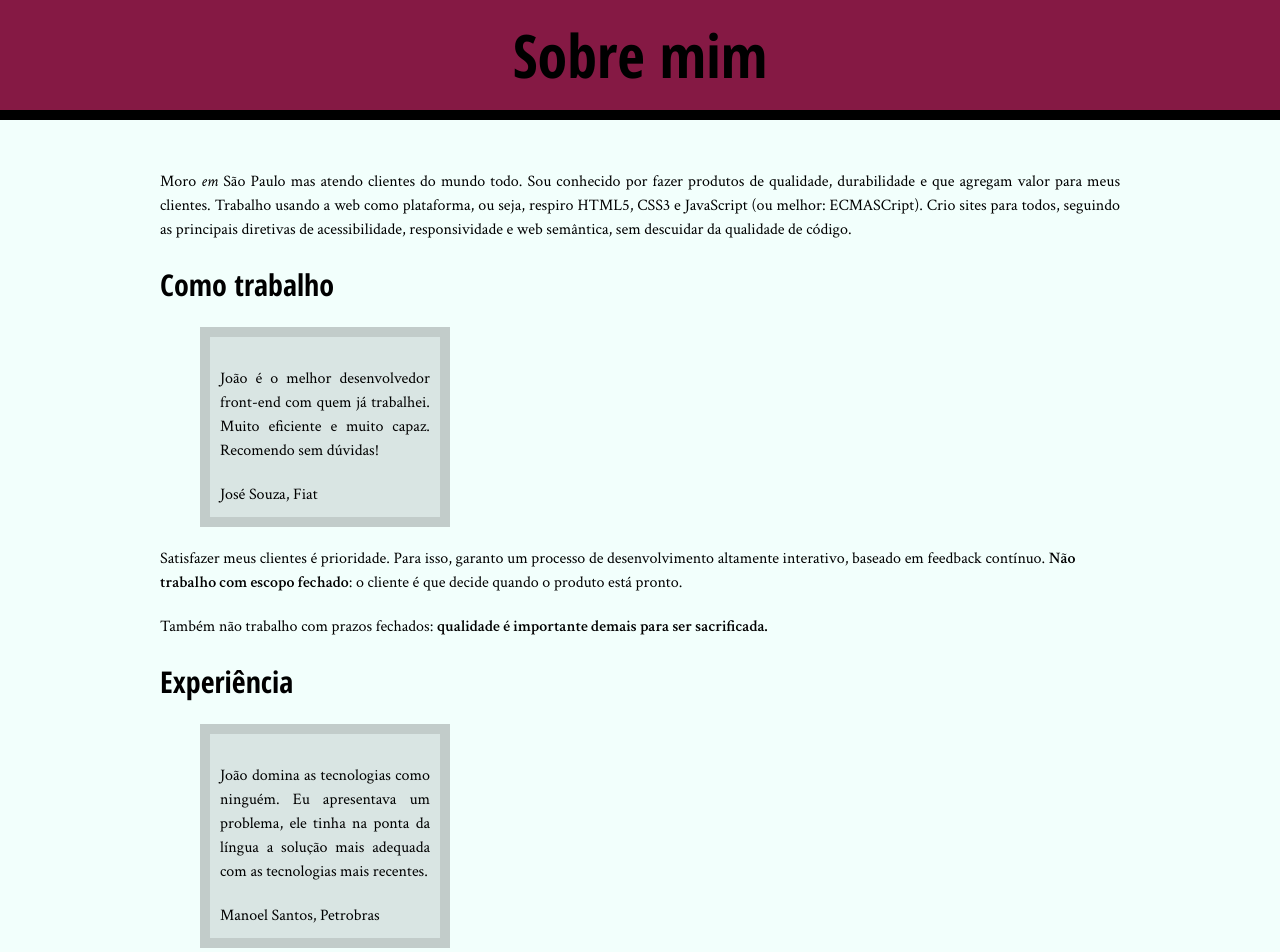
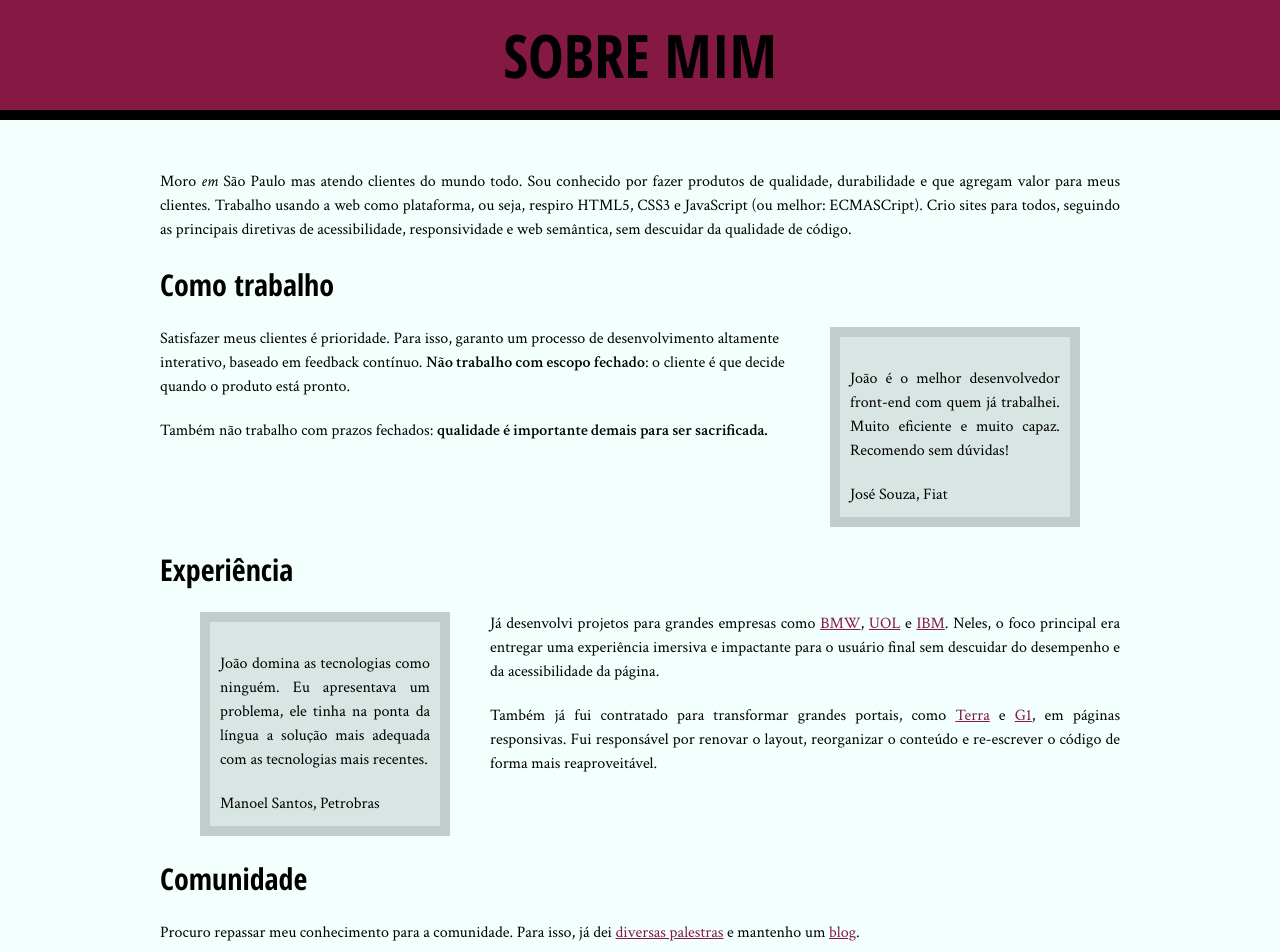
Before and after one commit to Profacez/alura-site1, a plain HTML site: page index.html in a window 1280 px wide. Shown: the top 952 px of the page. Drawn offline with Linux system fonts and the light colour scheme.

Commit message:
arrumando float no css

```diff
--- a/index.html
+++ b/index.html
@@ -18,7 +18,7 @@
        </p>
     <h2>Como trabalho</h2>
 
-    <blockquote>
+    <blockquote class="fiat">
         <p>João é o melhor desenvolvedor front-end com quem já trabalhei. Muito eficiente e muito capaz. Recomendo sem dúvidas!</p>
         <cite>José Souza, Fiat</cite>
     </blockquote>
@@ -29,7 +29,7 @@
         </p>
     <h2>Experiência</h2>
 
-    <blockquote>
+    <blockquote class="petrobras">
         <p>João domina as tecnologias como ninguém. Eu apresentava um problema, ele tinha na ponta da língua a solução mais adequada com as tecnologias mais recentes.</p>
         <cite>Manoel Santos, Petrobras</cite>
     </blockquote>
--- a/style.css
+++ b/style.css
@@ -9,6 +9,7 @@ h2 {
 
     font-family: "Open Sans Condensed", sans-serif;
     font-size: 30px;
+    clear: both;
 }
 
 main h1 {
@@ -19,6 +20,7 @@ main h1 {
     text-align: center;
     font-size: 60px;
     margin:0;
+    text-transform: uppercase;
 }
 
 main a {
@@ -43,6 +45,7 @@ blockquote{
     width:250px;
     box-sizing: border-box;
     margin: 20px 40px;
+
 }
 
 aside {
@@ -96,3 +99,10 @@ article {
     display: block;
     text-align: center;
 }
+
+.fiat{
+    float:right;
+}
+.petrobras{
+    float:left;
+}
```
